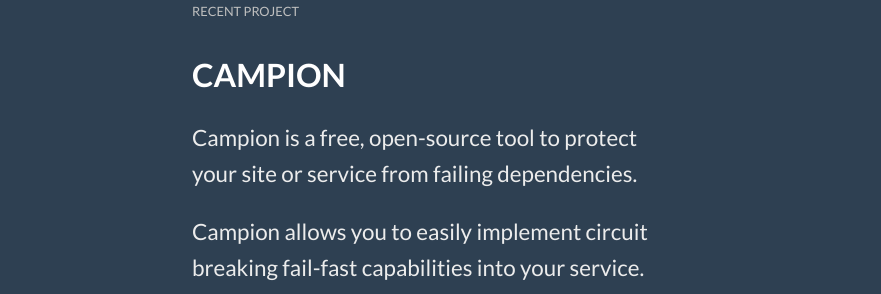
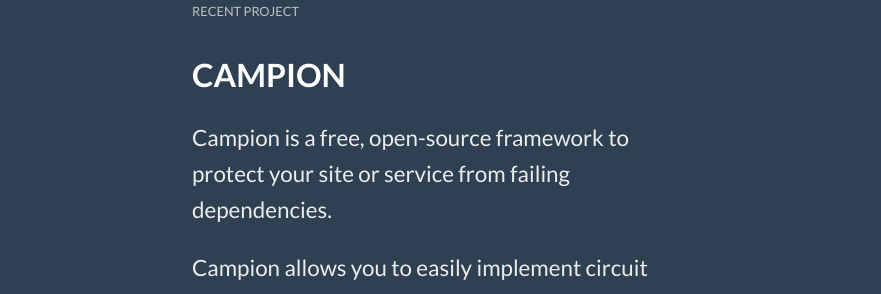
Before and after one commit to a1kn/arthurk.dev, a website: page public/index.html in a window 1280 px wide. Shown: the part 622-916 px from the top of the page, 0-881 px from the left. Drawn offline with Linux system fonts and the light colour scheme.

Commit message:
change wording in campion section

```diff
--- a/public/index.html
+++ b/public/index.html
@@ -58,7 +58,7 @@
       <div class="project">
         <small>Recent Project</small>
         <h2>Campion</h2>
-        <p>Campion is a free, open-source tool to protect your site or service
+        <p>Campion is a free, open-source framework to protect your site or service
         from failing dependencies.</p>
         <p>Campion allows you to easily implement circuit breaking fail-fast
         capabilities into your service.</p>
```
